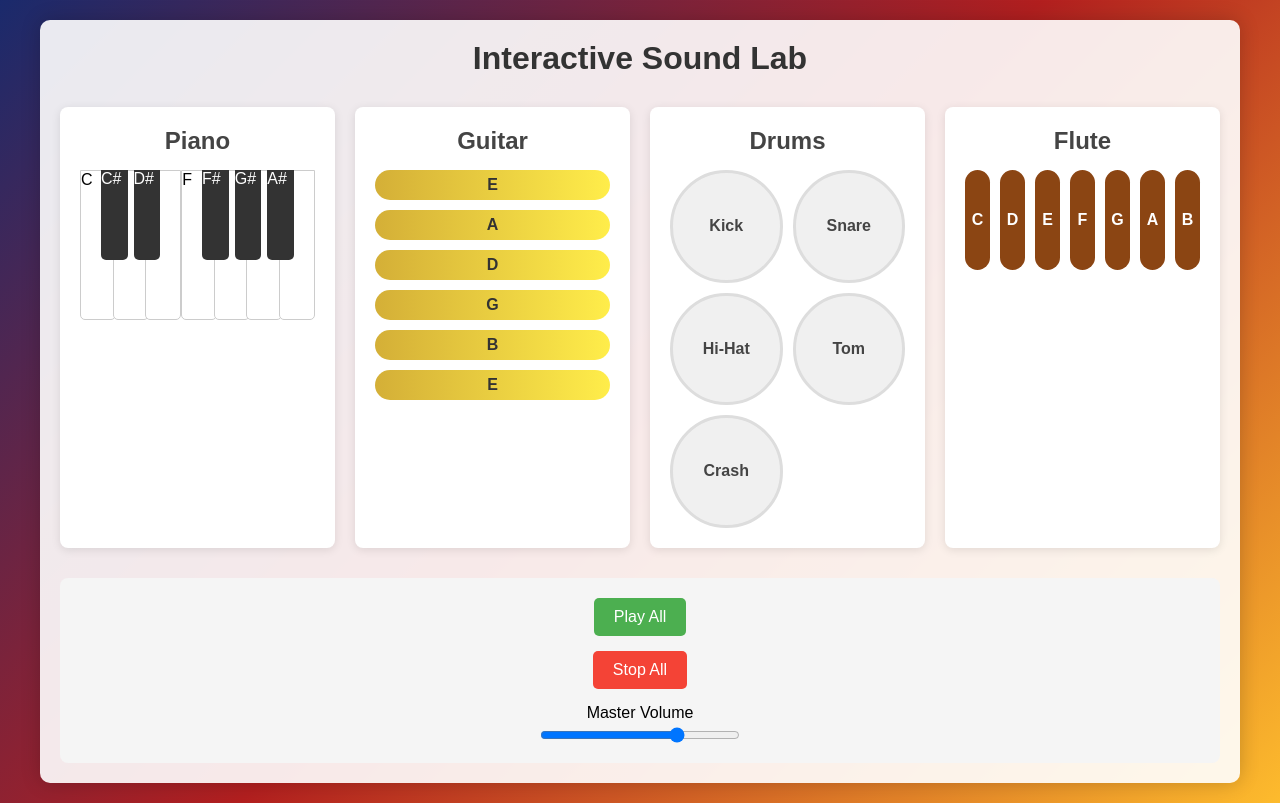
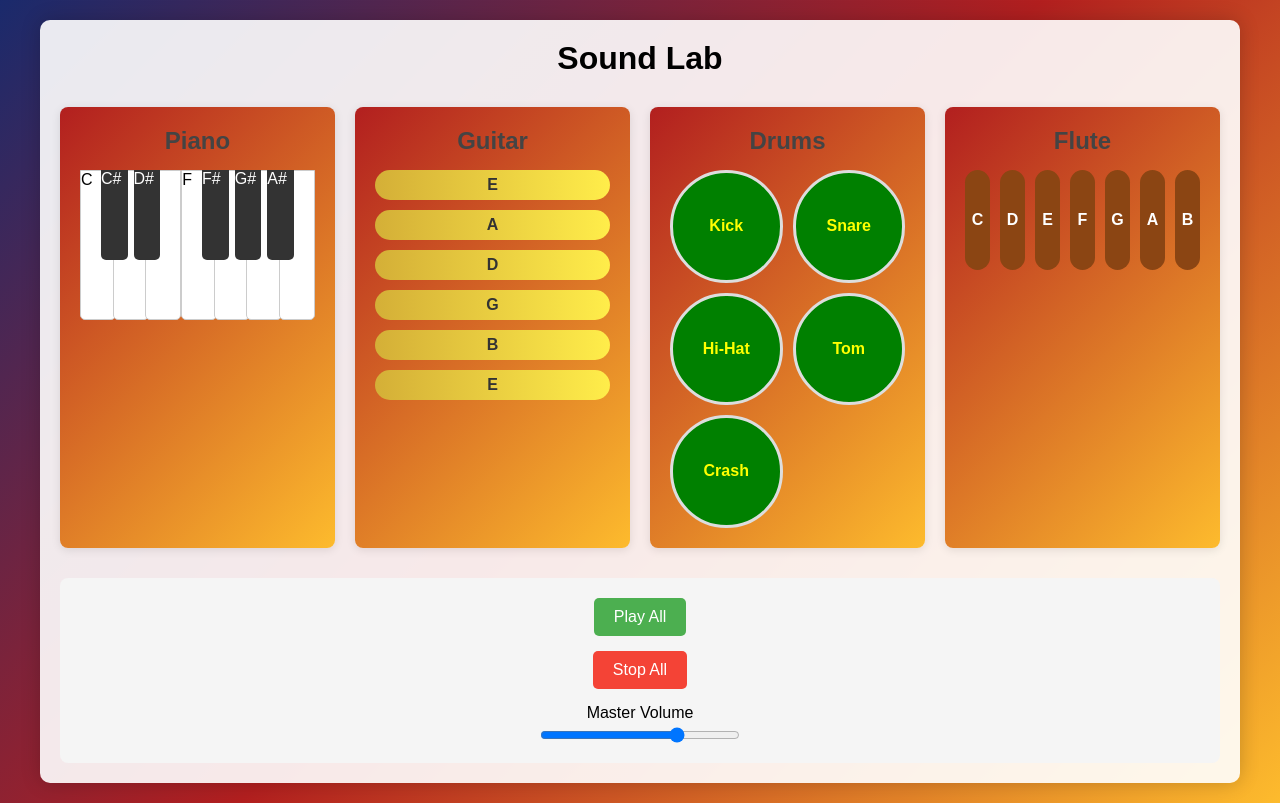
Before and after one commit to Kuldeep-zarial/webtech_2, a plain HTML site: page index.html in a window 1280 px wide. Drawn offline with nearby package versions, Linux system fonts and the light colour scheme.

Commit message:
adding files

```diff
--- a/index.html
+++ b/index.html
@@ -8,7 +8,7 @@
 </head>
 <body>
     <div class="container">
-        <h1>Interactive Sound Lab</h1>
+        <h1>Sound Lab</h1>
 
         <div class="instruments">
             <div class="instrument-section">
--- a/styles.css
+++ b/styles.css
@@ -22,8 +22,10 @@ body {
 
 h1 {
     text-align: center;
-    color: #333;
+    color: black;
     margin-bottom: 30px;
+    text-decoration: solid;
+    font-weight: bold;
 }
 
 .instruments {
@@ -34,7 +36,7 @@ h1 {
 }
 
 .instrument-section {
-    background: white;
+    background: linear-gradient(135deg, #b21f1f, #fdbb2d);
     padding: 20px;
     border-radius: 8px;
     box-shadow: 0 2px 10px rgba(0, 0, 0, 0.1);
@@ -119,7 +121,7 @@ h2 {
 
 .drum {
     aspect-ratio: 1;
-    background: #f0f0f0;
+    background: green;
     border: 3px solid #ddd;
     border-radius: 50%;
     cursor: pointer;
@@ -127,7 +129,7 @@ h2 {
     align-items: center;
     justify-content: center;
     font-weight: bold;
-    color: #444;
+    color: yellow;
     transition: transform 0.1s;
 }
 
```
